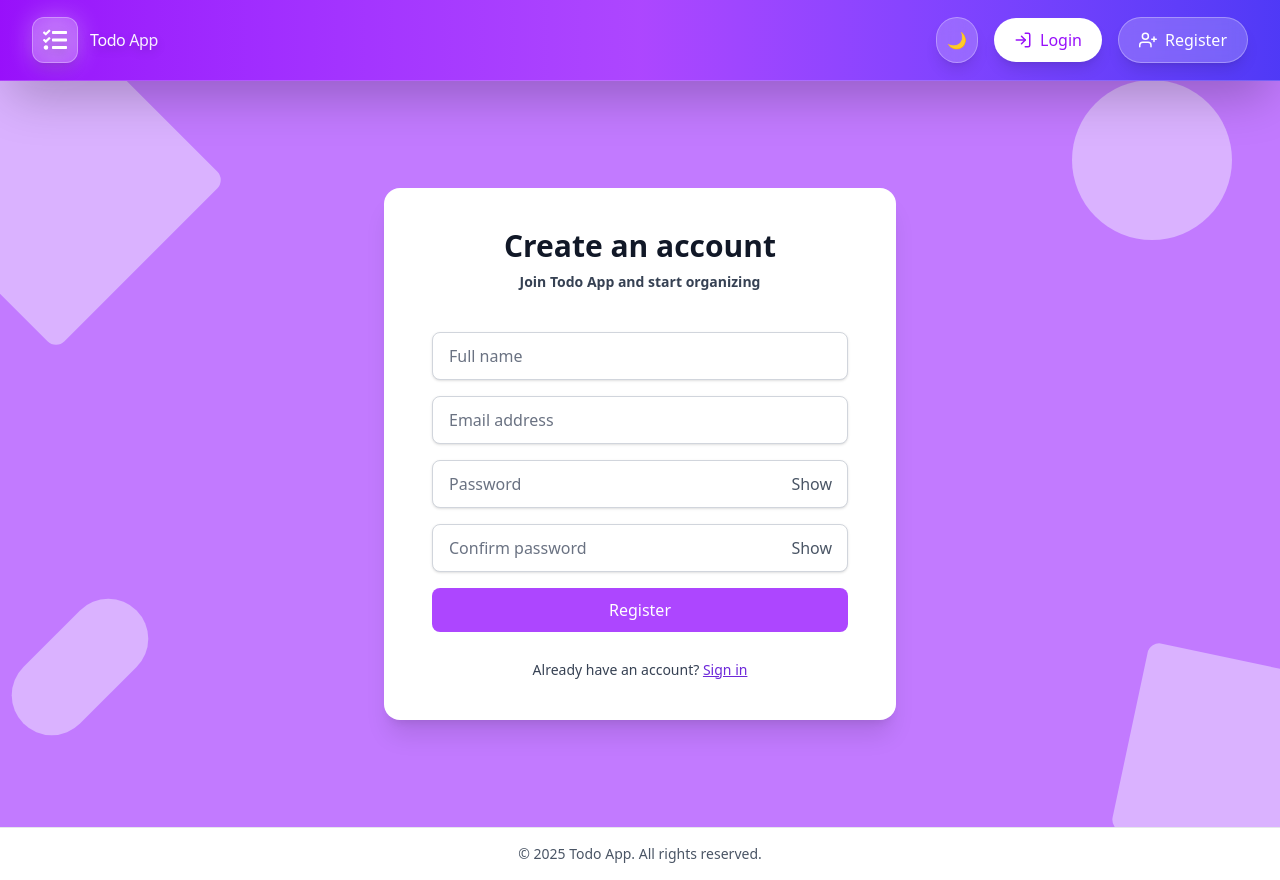
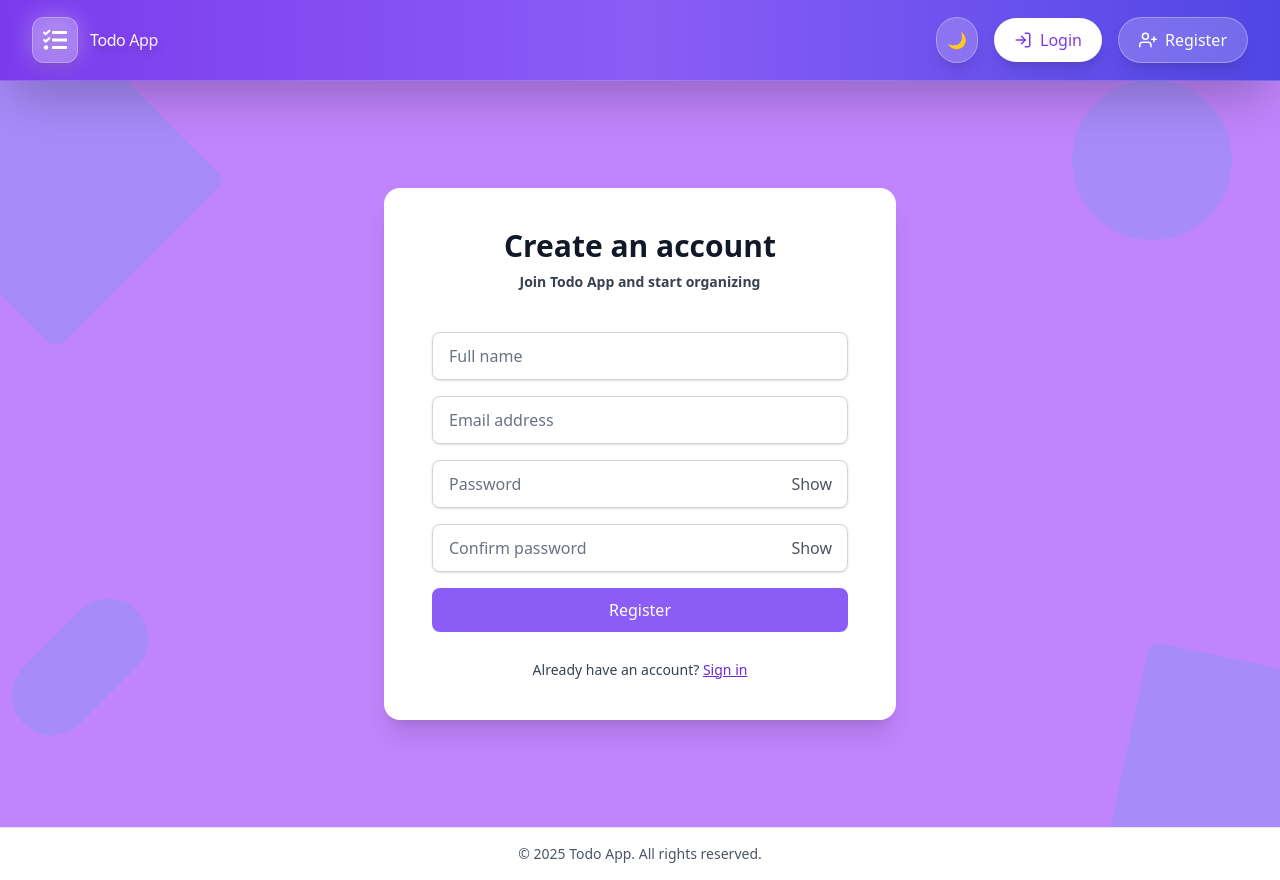
Before and after one commit to Dula0268/TO-DO-App, a Next.js app in the folder frontend/: page /register in a window 1280 px wide. Built offline with nearby package versions, Linux system fonts and the light colour scheme; no server answers.

Commit message:
refactor(globals.css): edited cord background to dark and transparent

```diff
--- a/frontend/app/globals.css
+++ b/frontend/app/globals.css
@@ -1,21 +1,70 @@
 @import "tailwindcss";
 
+/*
+  Define both semantic variables (used by our custom styles) and the
+  Tailwind color variables (Tailwind emits utilities that reference
+  --color-<name> variables). By setting these here and switching them
+  under the .dark class we make existing Tailwind utility classes
+  (e.g. bg-white, bg-purple-500, text-gray-700) adapt automatically.
+*/
 :root {
+  /* semantic */
   --bg-color: #ffffff;
   --surface-color: #f9fafb;
   --text-color: #111827;
-  --link-color: #6d28d9;
+  --link-color: #6d28d9; /* purple */
   --card-bg: #ffffff;
   --border-color: #e5e7eb;
+
+  /* Tailwind color tokens (common subset used in the UI) */
+  --color-white: #ffffff;
+  --color-gray-50: #f9fafb;
+  --color-gray-100: #f3f4f6;
+  --color-gray-200: #e5e7eb;
+  --color-gray-300: #d1d5db;
+  --color-gray-600: #4b5563;
+  --color-gray-700: #374151;
+
+  --color-purple-50: #faf5ff;
+  --color-purple-100: #f3e8ff;
+  --color-purple-300: #a78bfa;
+  --color-purple-400: #c084fc;
+  --color-purple-500: #8b5cf6;
+  --color-purple-600: #7c3aed;
+  --color-purple-700: #6d28d9;
+
+  --color-indigo-600: #4f46e5;
+  --color-red-600: #dc2626;
 }
 
 .dark {
-  --bg-color: #0f0f15;
-  --surface-color: #1c1b29;
-  --text-color: #f3f4f6;
-  --link-color: #a78bfa;
-  --card-bg: #1e1e2f;
-  --border-color: #2d2d44;
+  /* semantic */
+  --bg-color: #0f0b0f; /* matte black */
+  --surface-color: #12121a;
+  --text-color: #eef2ff; /* off-white for contrast */
+  --link-color: #7c3aed; /* slightly darker purple */
+  --card-bg: #0f0f15;
+  --border-color: #23232f;
+
+  /* Tailwind color tokens mapped to darker variants */
+  --color-white: #0b00129e; /* card color*/
+  --color-gray-50: #0f1724;
+  --color-gray-100: #11121a;
+  --color-gray-200: #16161f;
+  --color-gray-300: #1f2430;
+  --color-gray-600: #9ca3af;
+  --color-gray-700: #d1d5db;
+
+  --color-purple-50: #0f0820;
+  --color-purple-100: #160a2a;
+  --color-purple-300: #6d28d9;
+  --color-purple-400: #5b21b6;
+  --color-purple-500: #4c1d9b; /* darker purple */
+  --color-purple-600: #3b146f;
+  --color-purple-700: #2c0f55;
+
+  --color-indigo-600: #312e81;
+  --color-red-600: #991b1b;
 }
 
 /* Apply globally */
```
